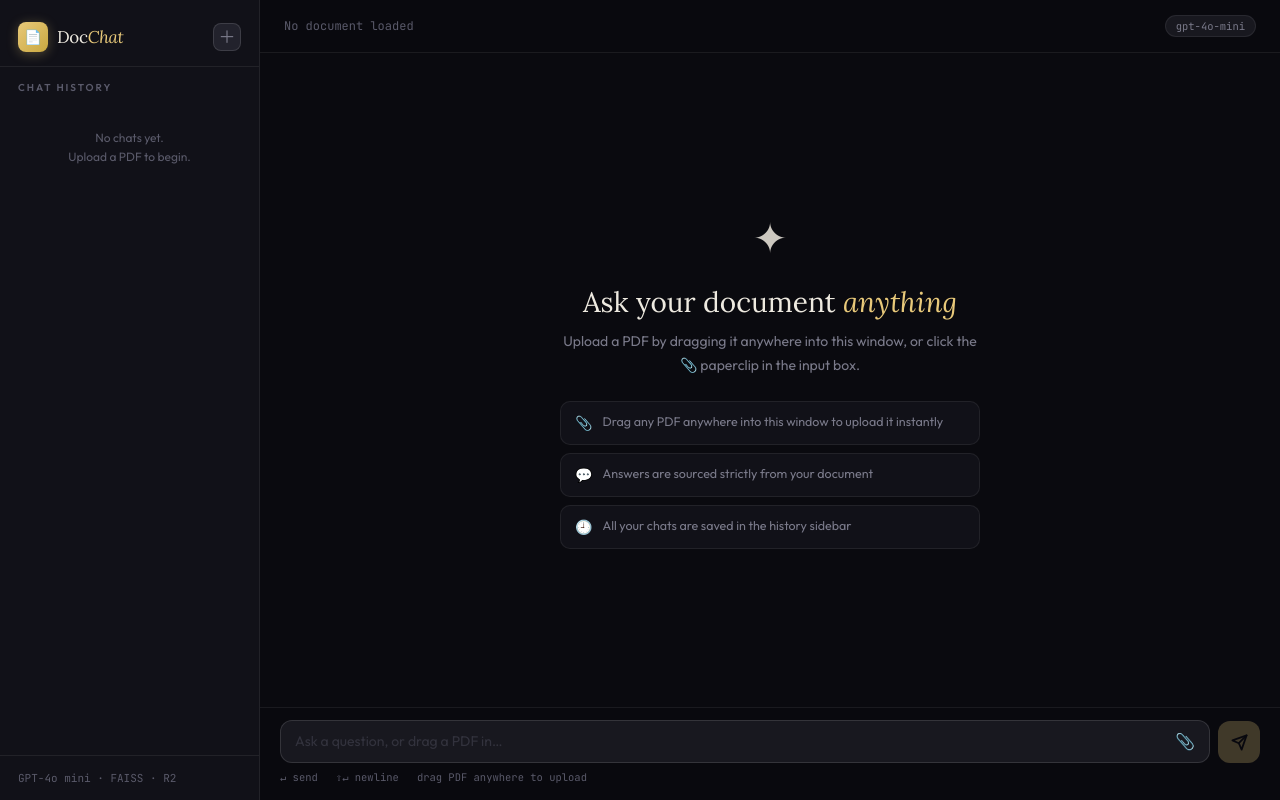
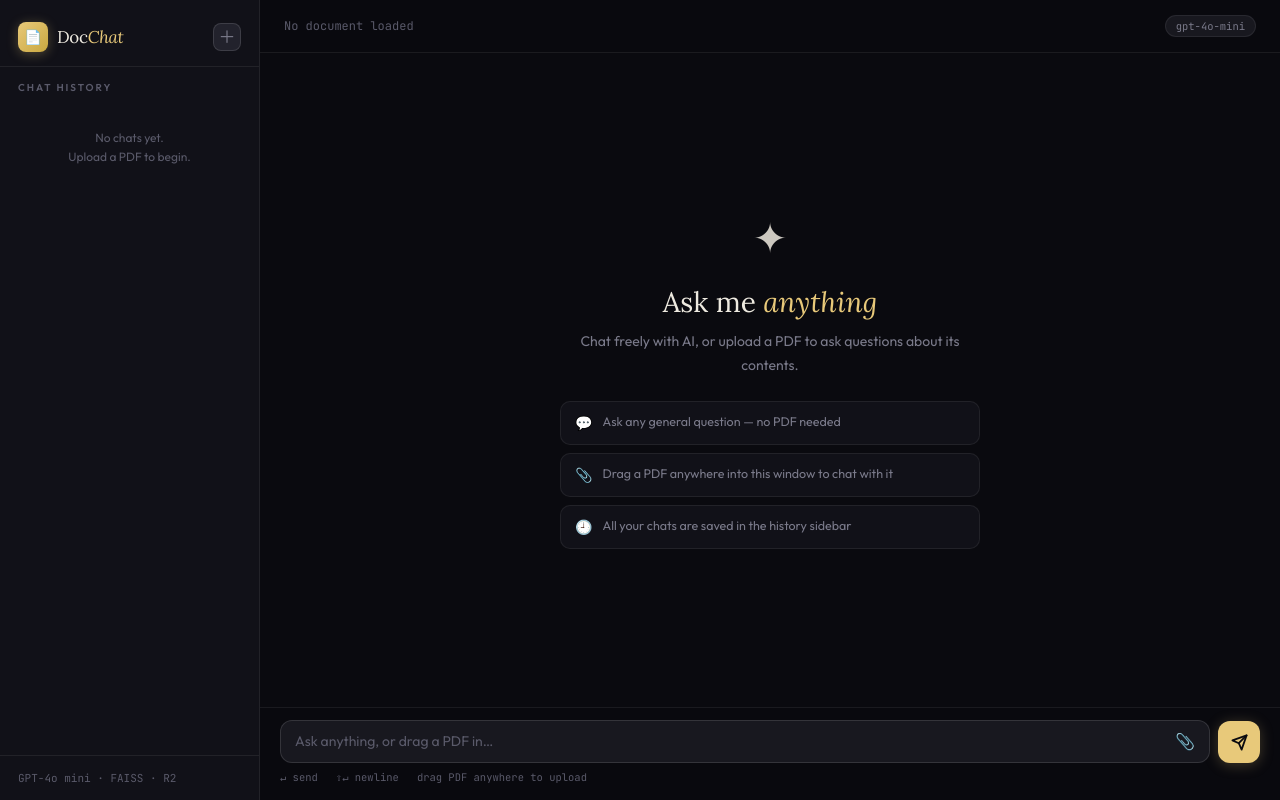
Before and after one commit to XONIOUS/Ai-powered-Chatbot, a Flask app: page / in a window 1280 px wide. Run offline with Flask 3, Linux system fonts and the light colour scheme.

Commit message:
Update index.html

```diff
--- a/templates/index.html
+++ b/templates/index.html
@@ -309,11 +309,11 @@
     <div class="messages" id="messages">
       <div class="welcome" id="welcome">
         <div class="welcome-icon">✦</div>
-        <h2>Ask your document <em>anything</em></h2>
-        <p>Upload a PDF by dragging it anywhere into this window, or click the 📎 paperclip in the input box.</p>
+        <h2>Ask me <em>anything</em></h2>
+        <p>Chat freely with AI, or upload a PDF to ask questions about its contents.</p>
         <div class="tips">
-          <div class="tip"><span class="tip-icon">📎</span>Drag any PDF anywhere into this window to upload it instantly</div>
-          <div class="tip"><span class="tip-icon">💬</span>Answers are sourced strictly from your document</div>
+          <div class="tip"><span class="tip-icon">💬</span>Ask any general question — no PDF needed</div>
+          <div class="tip"><span class="tip-icon">📎</span>Drag a PDF anywhere into this window to chat with it</div>
           <div class="tip"><span class="tip-icon">🕘</span>All your chats are saved in the history sidebar</div>
         </div>
       </div>
@@ -327,14 +327,13 @@
       <div class="input-row">
         <div class="input-box">
           <textarea id="msg" rows="1"
-            placeholder="Ask a question, or drag a PDF in…"
-            disabled
+            placeholder="Ask anything, or drag a PDF in…"
             oninput="autoResize(this)"
             onkeydown="if(event.key==='Enter'&&!event.shiftKey){event.preventDefault();send();}"></textarea>
           <button class="attach-btn" onclick="document.getElementById('fileInput').click()" title="Upload PDF">📎</button>
           <input type="file" id="fileInput" accept=".pdf" onchange="handleFileSelect(this.files[0])">
         </div>
-        <button class="send-btn" id="sendBtn" onclick="send()" disabled>
+        <button class="send-btn" id="sendBtn" onclick="send()">
           <svg viewBox="0 0 24 24" fill="none" stroke="#0a0a0f" stroke-width="2.5" stroke-linecap="round" stroke-linejoin="round">
             <line x1="22" y1="2" x2="11" y2="13"/>
             <polygon points="22 2 15 22 11 13 2 9 22 2"/>
@@ -422,16 +421,16 @@ function newChat() {
   document.getElementById('messages').innerHTML = `
     <div class="welcome" id="welcome">
       <div class="welcome-icon">✦</div>
-      <h2>Ask your document <em>anything</em></h2>
-      <p>Upload a PDF by dragging it anywhere into this window, or click the 📎 paperclip in the input box.</p>
+      <h2>Ask me <em>anything</em></h2>
+      <p>Chat freely with AI, or upload a PDF to ask questions about its contents.</p>
       <div class="tips">
-        <div class="tip"><span class="tip-icon">📎</span>Drag any PDF anywhere into this window to upload it instantly</div>
-        <div class="tip"><span class="tip-icon">💬</span>Answers are sourced strictly from your document</div>
+        <div class="tip"><span class="tip-icon">💬</span>Ask any general question — no PDF needed</div>
+        <div class="tip"><span class="tip-icon">📎</span>Drag a PDF anywhere into this window to chat with it</div>
         <div class="tip"><span class="tip-icon">🕘</span>All your chats are saved in the history sidebar</div>
       </div>
     </div>`;
-  document.getElementById('msg').disabled = true;
-  document.getElementById('sendBtn').disabled = true;
+  document.getElementById('msg').disabled = false;
+  document.getElementById('sendBtn').disabled = false;
   updateDocHeader('');
   renderHistory();
 }
@@ -581,7 +580,17 @@ async function handleFileSelect(file) {
 async function send() {
   const msgEl = document.getElementById('msg');
   const msg = msgEl.value.trim();
-  if (!msg || !getFilename()) return;
+  if (!msg) return;
+
+  // If no session exists yet, create a general chat session
+  if (!currentSessionId) {
+    const sessionId = 'sess_' + Date.now();
+    const session = { id: sessionId, title: msg.slice(0, 30), filename: '', messages: [], createdAt: Date.now() };
+    sessions.push(session);
+    currentSessionId = sessionId;
+    saveSessions();
+    renderHistory();
+  }
 
   const session = currentSession();
   msgEl.value = ''; msgEl.style.height = 'auto';
@@ -640,6 +649,9 @@ document.addEventListener('drop', e => {
 
 // ── Init ──
 renderHistory();
+// Chat is enabled by default — no PDF needed
+document.getElementById('msg').disabled = false;
+document.getElementById('sendBtn').disabled = false;
 </script>
 </body>
 </html>
```
